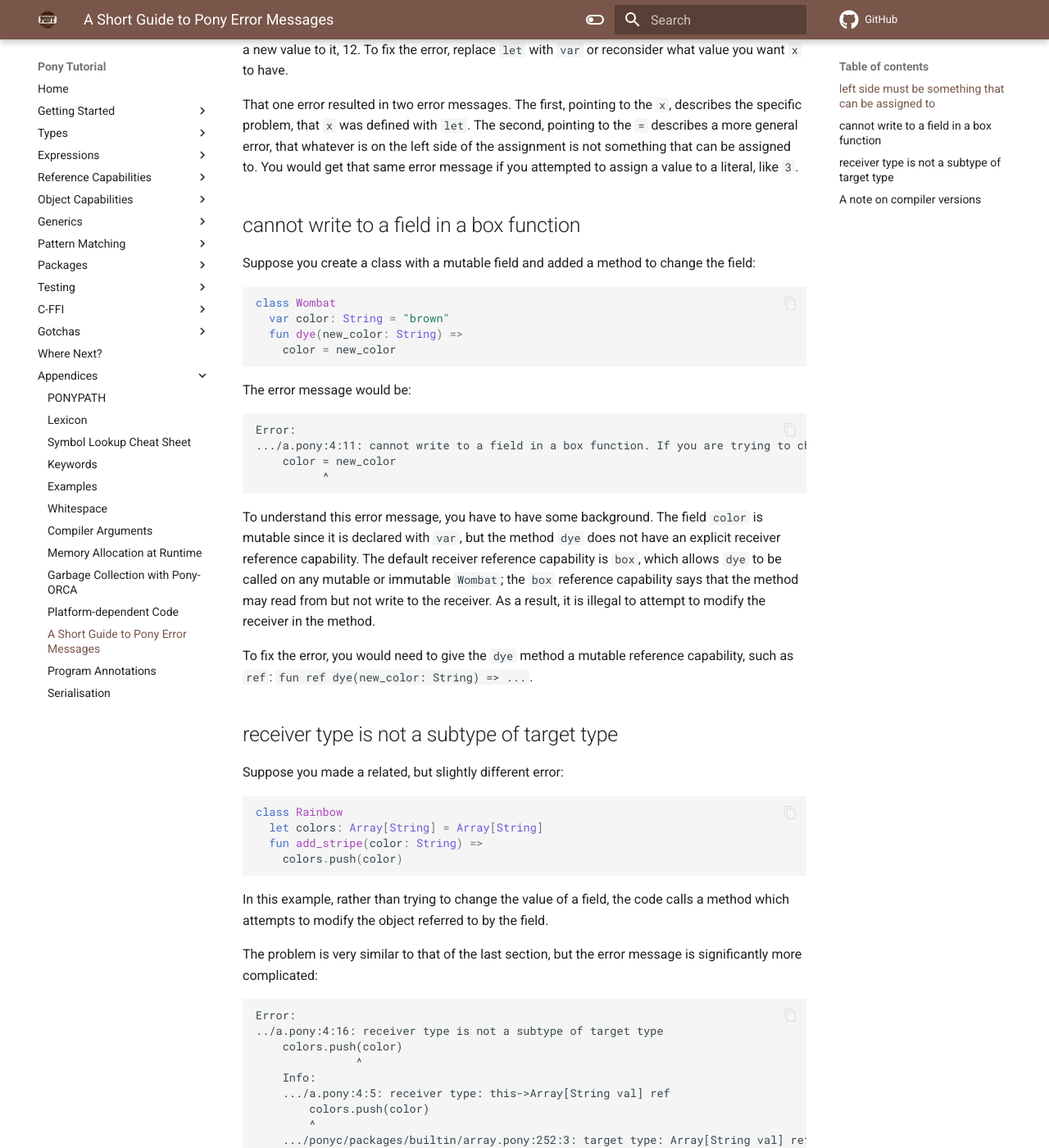
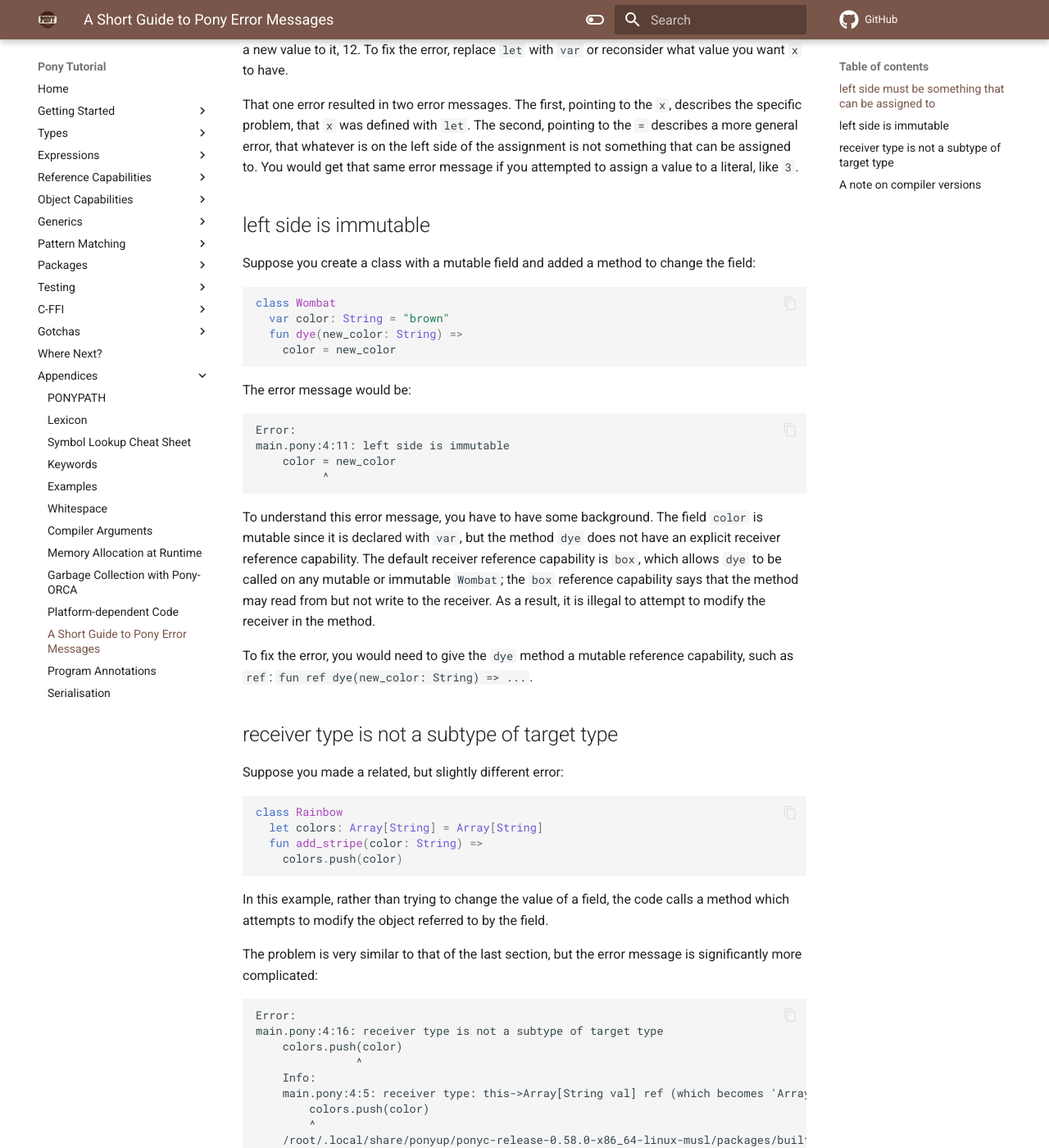
Before and after one commit to ponylang/pony-tutorial, an MkDocs documentation site: the page built from docs/appendices/error-messages.md, in a window 1280 px wide and 1400 px high, scrolled down 887 px. Shown: the whole window at 82% size. Built offline with MkDocs 1.6.1 and Material for MkDocs 9.7.7, drawn with Linux system fonts in a browser that asks for light colours; comment, search, counter and statistics services are not loaded; some of the changed text lies outside the part shown.

Commit message:
Update error messages against latest ponyc release
I am highlighting this page for LWIP and the error messages on this page were very out-of-date.

````diff
--- a/docs/appendices/error-messages.md
+++ b/docs/appendices/error-messages.md
@@ -1,6 +1,6 @@
 # A Short Guide to Pony Error Messages
 
-You've been through the tutorial, you've watched some videos, and now you're ready to write some Pony code. You fire up your editor, shovel coal into the compiler, and... you find yourself looking at a string of gibberish.
+You've been through the tutorial, you've watched some videos, and now you're ready to write some Pony code. You fire up your editor, shovel coal into the compiler, and...you find yourself looking at a string of gibberish.
 
 Don't panic! Pony's error messages try to be as helpful as possible and the ultimate goal is to improve them further. But, in the meantime, they can be a little intimidating.
 
@@ -23,11 +23,11 @@ The error message would be:
 
 ```error
 Error:
-.../a.pony:6:5: can't assign to a let or embed definition more than once
+main.pony:4:5: can't assign to a let or embed definition more than once
     x = 12
     ^
 Error:
-.../a.pony:6:7: left side must be something that can be assigned to
+main.pony:4:7: left side must be something that can be assigned to
     x = 12
       ^
 ```
@@ -36,7 +36,7 @@ What happened is that you declared `x` as a constant, by writing `let x`, and th
 
 That one error resulted in two error messages. The first, pointing to the `x`, describes the specific problem, that `x` was defined with `let`. The second, pointing to the `=` describes a more general error, that whatever is on the left side of the assignment is not something that can be assigned to. You would get that same error message if you attempted to assign a value to a literal, like `3`.
 
-## cannot write to a field in a box function
+## left side is immutable
 
 Suppose you create a class with a mutable field and added a method to change the field:
 
@@ -51,7 +51,7 @@ The error message would be:
 
 ```error
 Error:
-.../a.pony:4:11: cannot write to a field in a box function. If you are trying to change state in a function use fun ref
+main.pony:4:11: left side is immutable
     color = new_color
           ^
 ```
@@ -77,19 +77,22 @@ The problem is very similar to that of the last section, but the error message i
 
 ```error
 Error:
-../a.pony:4:16: receiver type is not a subtype of target type
+main.pony:4:16: receiver type is not a subtype of target type
     colors.push(color)
                ^
     Info:
-    .../a.pony:4:5: receiver type: this->Array[String val] ref
+    main.pony:4:5: receiver type: this->Array[String val] ref (which becomes 'Array[String val] box' in this context)
         colors.push(color)
         ^
-    .../ponyc/packages/builtin/array.pony:252:3: target type: Array[String val] ref
-      fun ref push(value: A): Array[A]^ =>
+    /root/.local/share/ponyup/ponyc-release-0.58.0-x86_64-linux-musl/packages/builtin/array.pony:623:3: target type: Array[String val] ref^
+      fun ref push(value: A) =>
       ^
-    .../a.pony:2:15: Array[String val] box is not a subtype of Array[String val] ref: box is not a subtype of ref
-      let colors: Array[String] = Array[String]()
+    main.pony:2:15: Array[String val] box is not a subtype of Array[String val] ref^: box is not a subcap of ref^
+      let colors: Array[String] = Array[String]
                   ^
+    main.pony:3:3: you are trying to change state in a box function; this would be possible in a ref function
+      fun add_stripe(color: String) =>
+      ^
 ```
 
 Once again, Pony is trying to be helpful. The first few lines describe the error, in general terms that only a programming language maven would like: an incompatibility between the receiver type and the target type. However, Pony provides more information: the lines immediately after "Info:" tell you what it believes the receiver type to be and the next few lines describe what it believes the target type to be. Finally, the last few lines describe in detail what the problem is.
@@ -110,4 +113,4 @@ As an aside, while trying to figure out what is happening, you may have been mis
 
 ## A note on compiler versions
 
-The error messages shown in this section are from ponyc `0.2.1-1063-g6ae110f` release, the current head of the main branch at the time this is written. The messages from other versions of the compiler may be different, to a greater or lesser degree.
+The error messages shown in this section are from ponyc `0.58.0-a161b7c` release, the current "release" version at the time this is written. The messages from other versions of the compiler may be different, to a greater or lesser degree.
````
